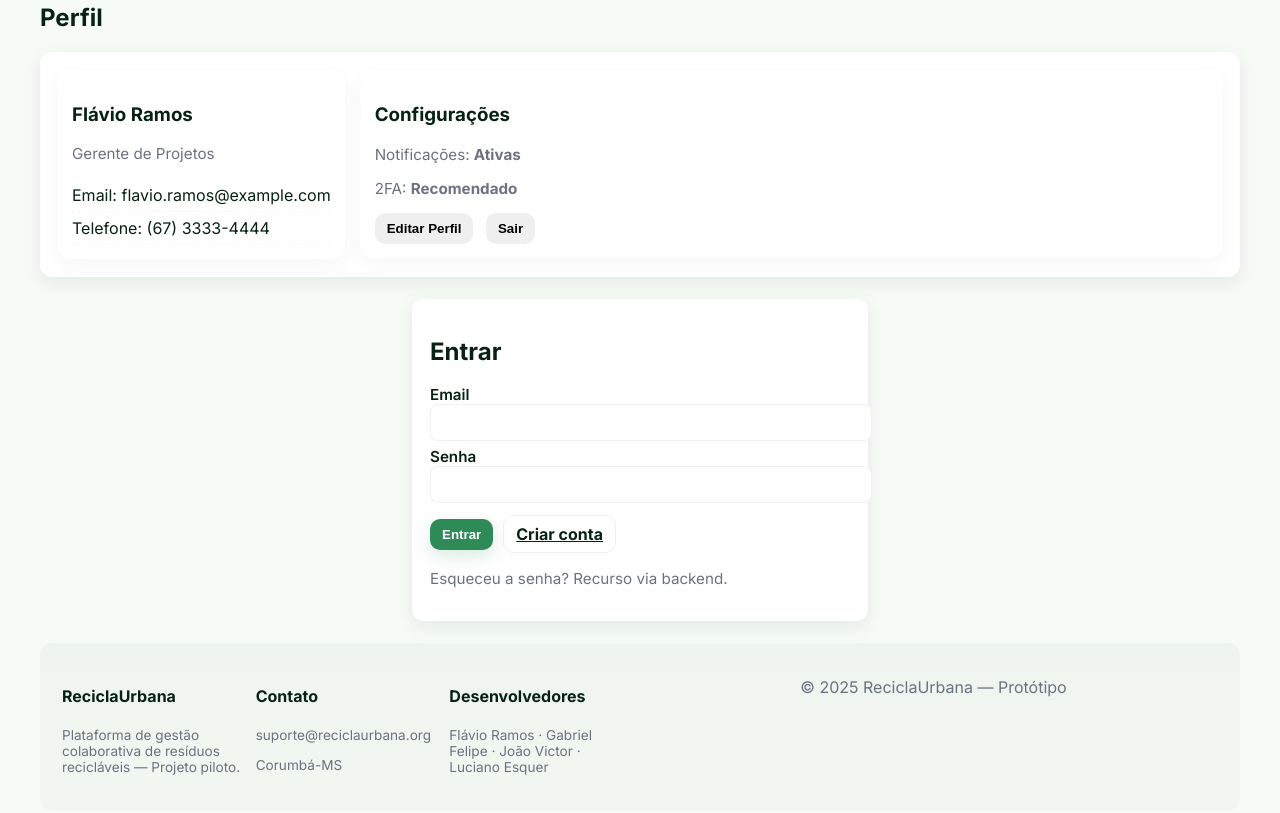
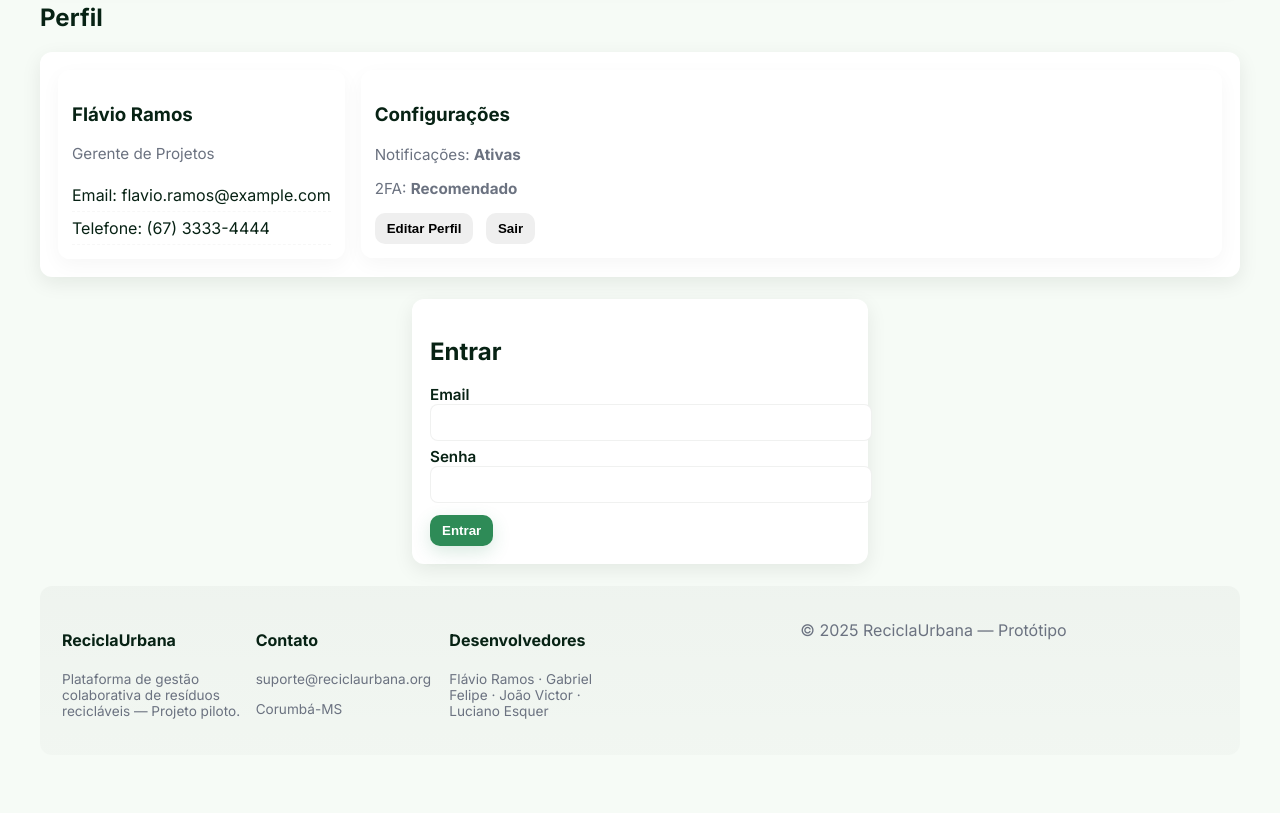
Before and after one commit to FlavioRamosFR/projetoGerenciaUFMS, a plain HTML site: page index.html in a window 1280 px wide. Shown: the part 2886-3699 px from the top of the page. After the commit the page ends 3661 px from the top, so only its background shows below. Drawn offline with nearby package versions, Linux system fonts and the light colour scheme; a small style sheet from the web is missing.

Commit message:
Update index.html

```diff
--- a/index.html
+++ b/index.html
@@ -259,9 +259,7 @@
             <label class="field">Senha<input type="password" required/></label>
             <div class="form-actions">
               <button class="btn primary" type="submit">Entrar</button>
-              <a class="btn ghost" href="#cadastro">Criar conta</a>
-            </div>
-            <p class="muted tiny">Esqueceu a senha? Recurso via backend.</p>
+              </div>
           </form>
         </div>
       </section>
```
